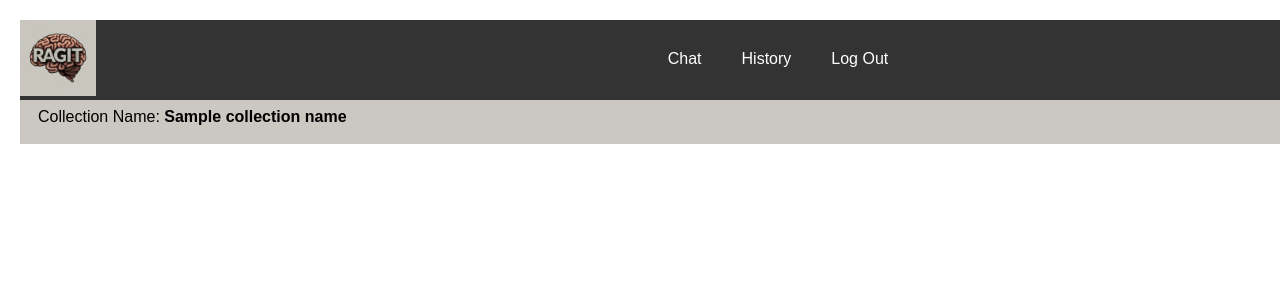
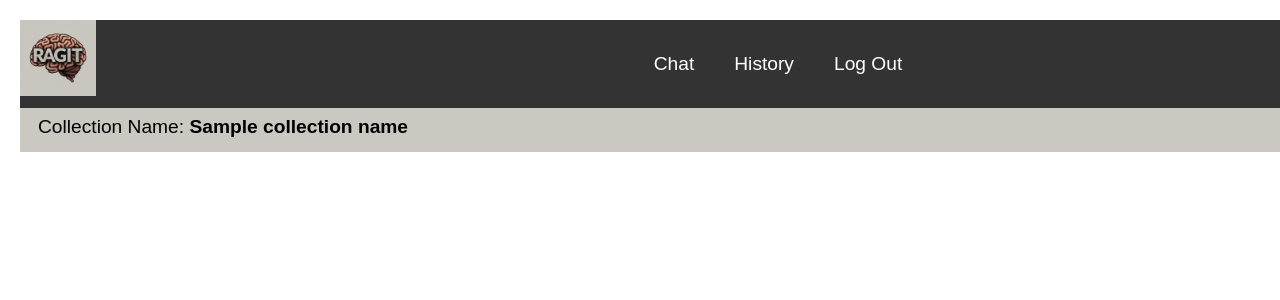
Before and after one commit to codingismycraft/ragit, a Python web app: template ragit/front_end/templates/templates/base.html in a window 1280 px wide; the page is wider, and only the part inside the window is pictured. Shown: the top 300 px of that part. Run offline with Jinja, Linux system fonts and the light colour scheme; the template is opened without the code that fills it: most values are stand-ins (such as "Sample title", 1, 10 or a date in 2020); some libraries are stand-ins or nearby versions.

Commit message:
Changes the font for the main page.

```diff
--- a/ragit/front_end/static/style.css
+++ b/ragit/front_end/static/style.css
@@ -1,8 +1,9 @@
 body {
-    font-family: sans-serif;
     margin: 0 auto;
     padding: 20px;
     width: 1400px;
+    font-family: Arial, sans-serif;
+    font-size: larger;
 }
 
 .container {
```
